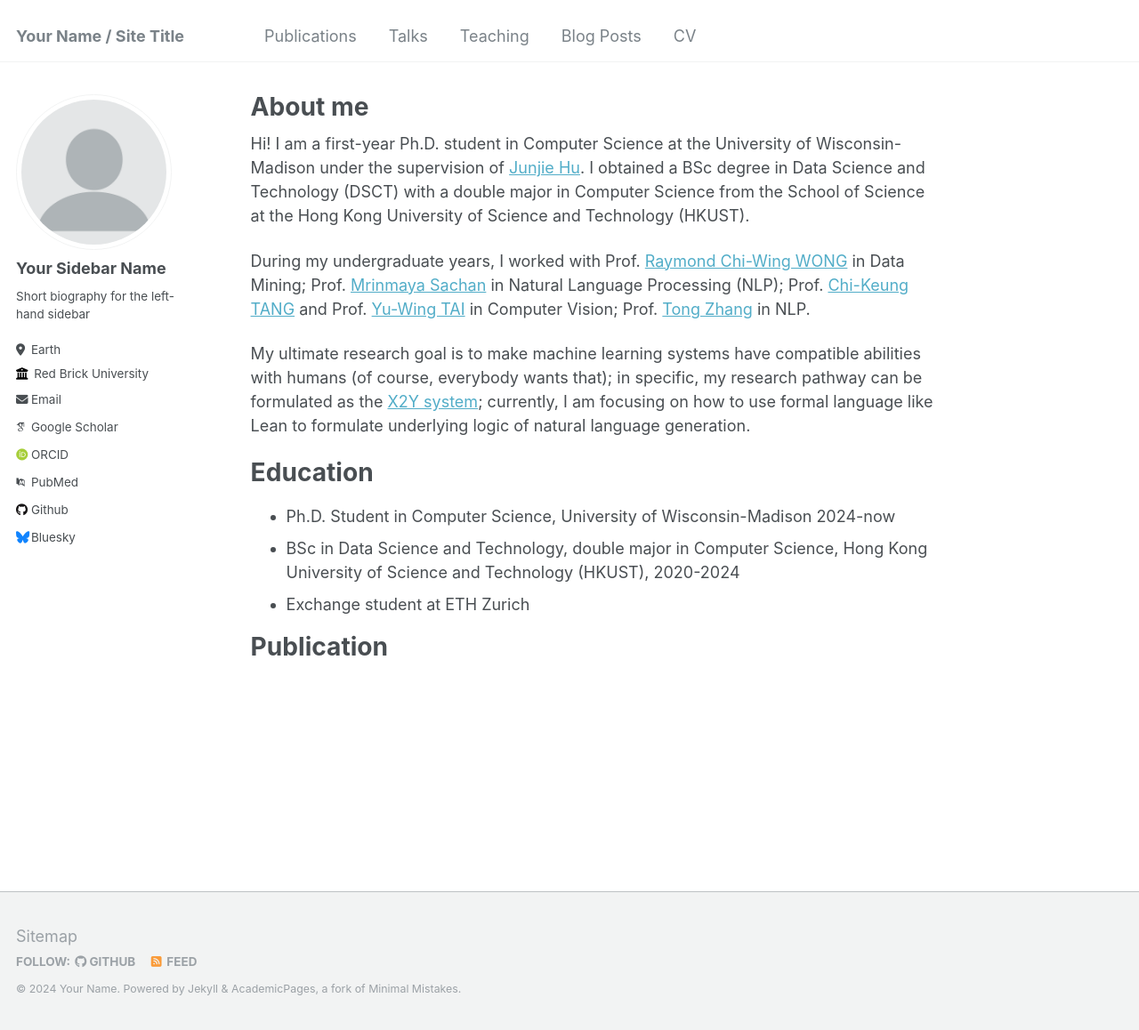
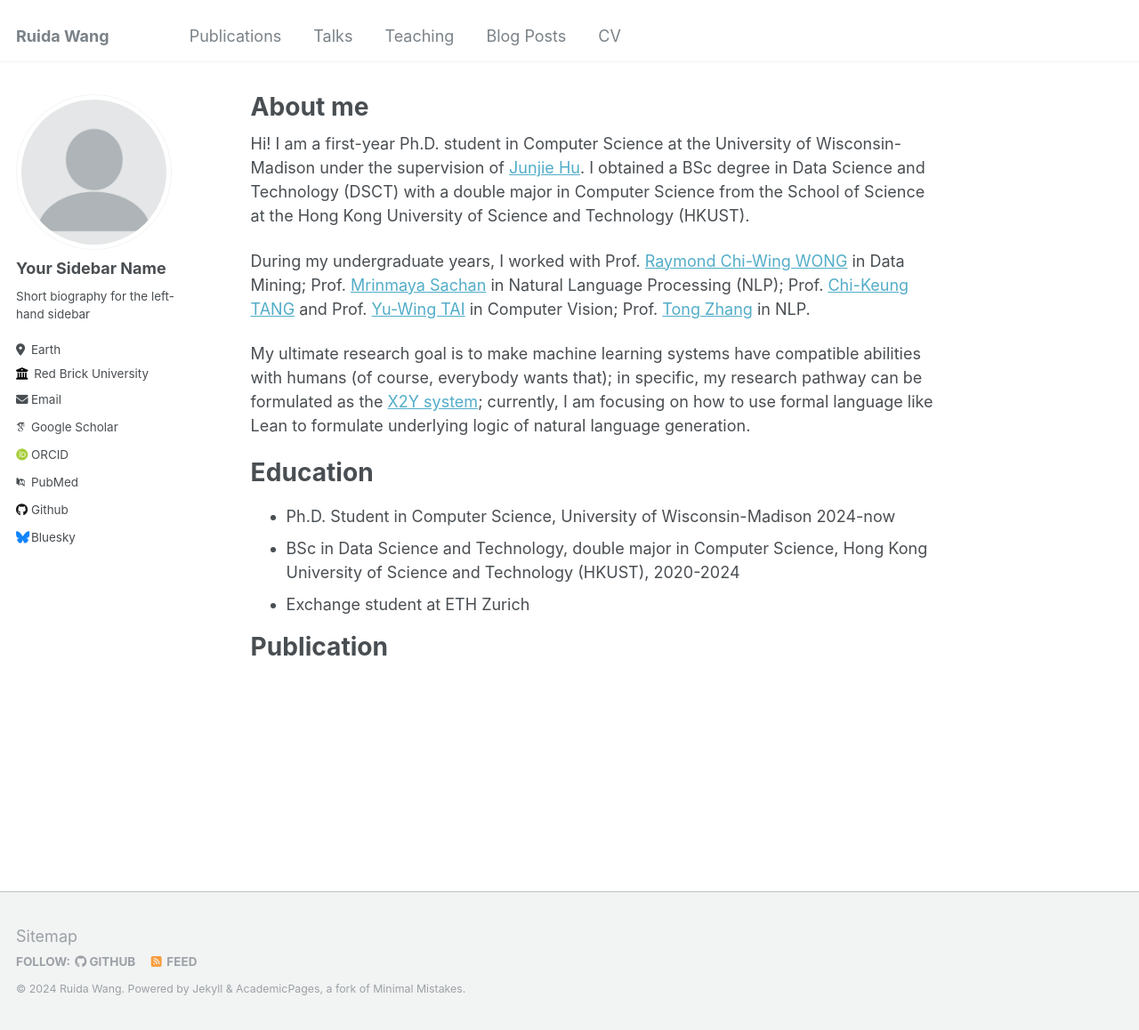
Before and after one commit to RickySkywalker/rickyskywalker.github.io, a Jekyll site: the page built from _pages/about.md, in a window 1280 px wide and 1158 px high. Shown: the whole window at 89% size. Built offline with Jekyll 4.4.1, drawn with Linux system fonts in a browser that asks for light colours; some web fonts are replaced.

Commit message:
Update _config.yml

```diff
--- a/_config.yml
+++ b/_config.yml
@@ -8,13 +8,13 @@
 
 # Basic Site Settings
 locale                   : "en-US"
-title                    : "Your Name / Site Title"
+title                    : "Ruida Wang"
 title_separator          : "-"
-name                     : &name "Your Name"
-description              : &description "personal description"
-url                      : https://academicpages.github.io # the base hostname & protocol for your site e.g. "https://mmistakes.github.io"
+name                     : &name "Ruida Wang"
+description              : &description "Ph.D. student at the University of Wisconsin-Madison"
+url                      : https://rickyskywalker.github.io # the base hostname & protocol for your site e.g. "https://mmistakes.github.io"
 baseurl                  : "" # the subpath of your site, e.g. "/blog"
-repository               : "academicpages/academicpages.github.io"
+repository               : "rickyskywalker.github.io"
 
 # Site Author - The following control what appear as part of the author content on the side bar.
 #               If a field is blank the icon and link will not appear, otherwise it will be shown.
```
